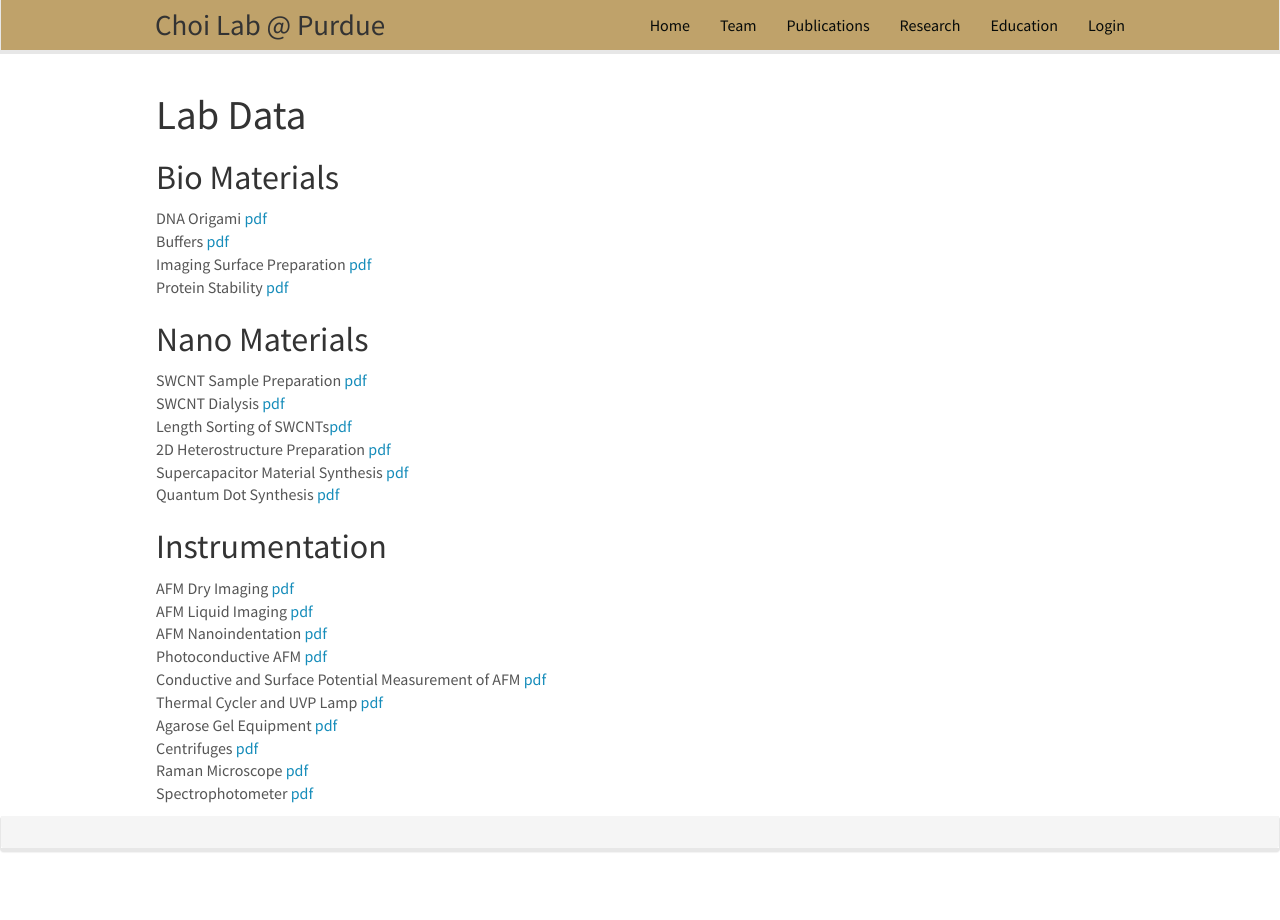
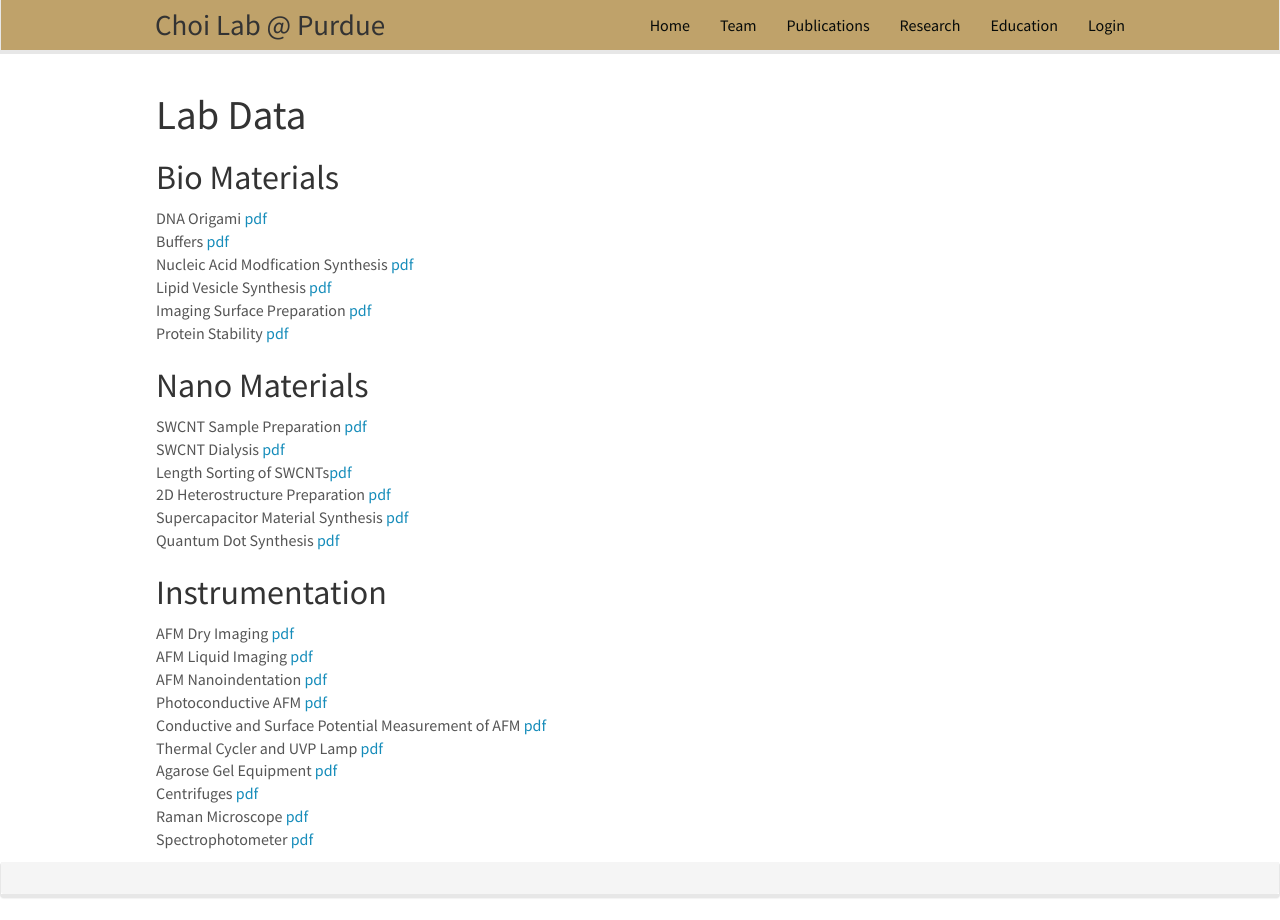
Before and after one commit to choidnalab/choidnalab.github.io, a Jekyll site: the page built from _pages/labdata.md, in a window 1280 px wide. Built offline with Jekyll 4.4.1, drawn with Linux system fonts in a browser that asks for light colours; nearby versions of some CDN libraries.

Commit message:
Update labdata.md

```diff
--- a/_pages/labdata.md
+++ b/_pages/labdata.md
@@ -11,6 +11,8 @@ permalink: /labdata.html
 ## Bio Materials
 DNA Origami <a href="{{ site.url }}{{ site.baseurl }}/images/labdata/1_1_dna_origami.pdf">pdf</a><br>
 Buffers <a href="{{ site.url }}{{ site.baseurl }}/images/labdata/1_2_buffers.pdf">pdf</a><br>
+Nucleic Acid Modfication Synthesis <a href="{{ site.url }}{{ site.baseurl }}/images/labdata/1_3_nueclic_acid_modfication_synthesis.pdf">pdf</a><br>
+Lipid Vesicle Synthesis <a href="{{ site.url }}{{ site.baseurl }}/images/labdata/1_4_lipid_vesicle_synthesis.pdf">pdf</a><br>
 Imaging Surface Preparation <a href="{{ site.url }}{{ site.baseurl }}/images/labdata/1_5_imaging_surface_preparation.pdf">pdf</a><br>
 Protein Stability <a href="{{ site.url }}{{ site.baseurl }}/images/labdata/1_6_protein_stability.pdf">pdf</a><br>
 
```
